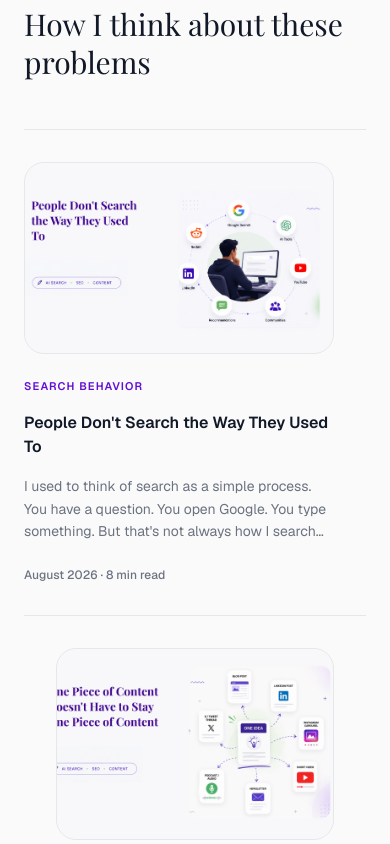
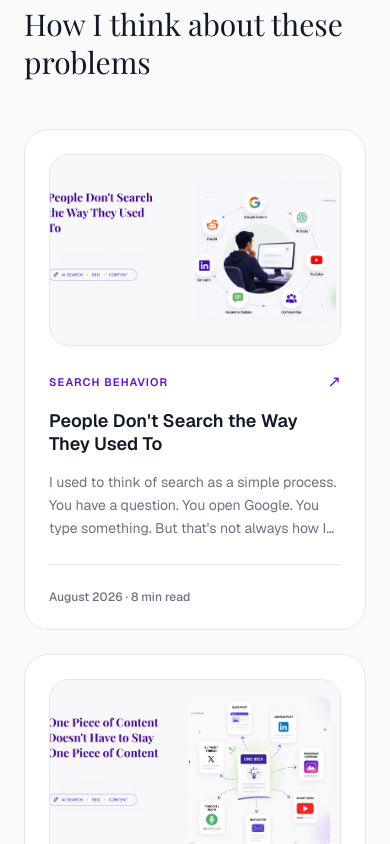
Before and after one commit to writebysachin/sachin-pandey-site, a Next.js app: page / in a window 390 px wide. Shown: the part 7120-7964 px from the top of the page. Built offline with nearby package versions, Linux system fonts and the light colour scheme; a web font is replaced by a local one.

Commit message:
fix: improve mobile layout for insights section with card design

```diff
--- a/src/app/layout.tsx
+++ b/src/app/layout.tsx
@@ -21,12 +21,15 @@ const playfair = Playfair_Display({
 });
 
 export const metadata: Metadata = {
-  title: "Sachin Pandey | B2B Marketing Systems",
+  title: "Sachin Pandey | Marketing Systems Consultant",
   description: "I help B2B companies build websites, SEO, and content systems that compound over time instead of restarting every quarter.",
   icons: {
     icon: "/favicon.svg",
     shortcut: "/favicon.svg",
     apple: "/favicon.svg",
+  },
+  other: {
+    "p:domain_verify": "fc244fb353c54095039e817330fc1c50", // <-- Pinterest Verification
   },
 };
 
--- a/src/components/HomePageClient.tsx
+++ b/src/components/HomePageClient.tsx
@@ -209,9 +209,9 @@ function Hero() {
               Work With Me
               <ArrowUpRight className="ml-2 h-5 w-5 transition-transform group-hover:translate-x-0.5 group-hover:-translate-y-0.5" />
             </a>
-            <Link href="/insights" className="inline-flex items-center justify-center rounded-xl px-8 py-4 text-base font-semibold text-muted-foreground transition-colors hover:text-foreground focus:outline-none focus:ring-2 focus:ring-ring">
+            <a href="/insights" className="inline-flex items-center justify-center rounded-xl px-8 py-4 text-base font-semibold text-muted-foreground transition-colors hover:text-foreground focus:outline-none focus:ring-2 focus:ring-ring">
               Read Insights
-            </Link>
+            </a>
           </div>
         </div>
       </div>
@@ -383,6 +383,10 @@ function Testimonials() {
   );
 }
 
+// ============================================================================
+// FIXED INSIGHTS SECTION (Mobile Cards + Desktop Dividers)
+// ============================================================================
+
 function Insights({ posts }: { posts: BlogPost[] }) {
   const formatDate = (dateString: string) => {
     return new Date(dateString).toLocaleDateString("en-US", { month: "long", year: "numeric" });
@@ -396,7 +400,8 @@ function Insights({ posts }: { posts: BlogPost[] }) {
           <SectionHeading>How I think about these problems</SectionHeading>
         </div>
 
-        <div className="grid grid-cols-1 md:grid-cols-3 divide-y md:divide-y-0 md:divide-x divide-border border-y border-border">
+        {/* Mobile: Gap spacing for cards. Desktop: Clean dividers. */}
+        <div className="grid grid-cols-1 md:grid-cols-3 gap-6 md:gap-0 md:divide-x md:divide-border">
           {posts.map((post, index) => (
             <motion.div
               key={post.slug}
@@ -405,9 +410,10 @@ function Insights({ posts }: { posts: BlogPost[] }) {
               whileInView="visible"
               viewport={{ once: true }}
               transition={{ delay: index * 0.1 }}
-              className="group flex flex-col p-8 first:pl-0 last:pr-0 md:first:pl-8 md:last:pr-8 transition-colors hover:bg-background"
+              className="group h-full"
             >
-              <Link href={`/insights/${post.slug}`} className="flex flex-col h-full">
+              <Link href={`/insights/${post.slug}`} className="flex flex-col h-full rounded-2xl border border-border bg-card p-6 transition-all duration-300 hover:border-primary/30 hover:shadow-lg hover:shadow-primary/5 md:rounded-none md:border-0 md:bg-transparent md:p-8 md:hover:shadow-none md:hover:border-transparent">
+
                 {/* Featured Image */}
                 {post.featuredImage && (
                   <div className="relative h-48 w-full mb-6 overflow-hidden rounded-xl border border-border bg-muted">
@@ -416,7 +422,7 @@ function Insights({ posts }: { posts: BlogPost[] }) {
                       alt={post.title}
                       fill
                       className="object-cover transition-transform duration-500 group-hover:scale-105"
-                      sizes="(max-width: 768px) 100vw, (max-width: 1200px) 33vw, 25vw"
+                      sizes="(max-width: 768px) 100vw, 33vw"
                     />
                   </div>
                 )}
@@ -427,17 +433,18 @@ function Insights({ posts }: { posts: BlogPost[] }) {
                       {post.category}
                     </span>
                     <span className="text-primary transition-transform duration-200 group-hover:translate-x-0.5 group-hover:-translate-y-0.5">
-
+                      ↗
                     </span>
                   </div>
-                  <h3 className="text-base font-semibold text-foreground group-hover:text-primary transition-colors line-clamp-2">
+                  <h3 className="text-lg font-semibold text-foreground group-hover:text-primary transition-colors leading-tight">
                     {post.title}
                   </h3>
                   <p className="text-sm text-muted-foreground leading-relaxed line-clamp-3">
                     {post.excerpt}
                   </p>
                 </div>
-                <div className="pt-6 text-xs text-muted-foreground font-medium">
+
+                <div className="pt-6 mt-6 border-t border-border text-xs text-muted-foreground font-medium">
                   {formatDate(post.date)} · {post.readTime}
                 </div>
               </Link>
@@ -509,7 +516,6 @@ export default function HomePageClient({ insightsPosts }: { insightsPosts: BlogP
         <Process />
         <Testimonials />
 
-        {/* Dynamic Insights Section with Images */}
         <Insights posts={insightsPosts} />
 
         <FAQ />
```
